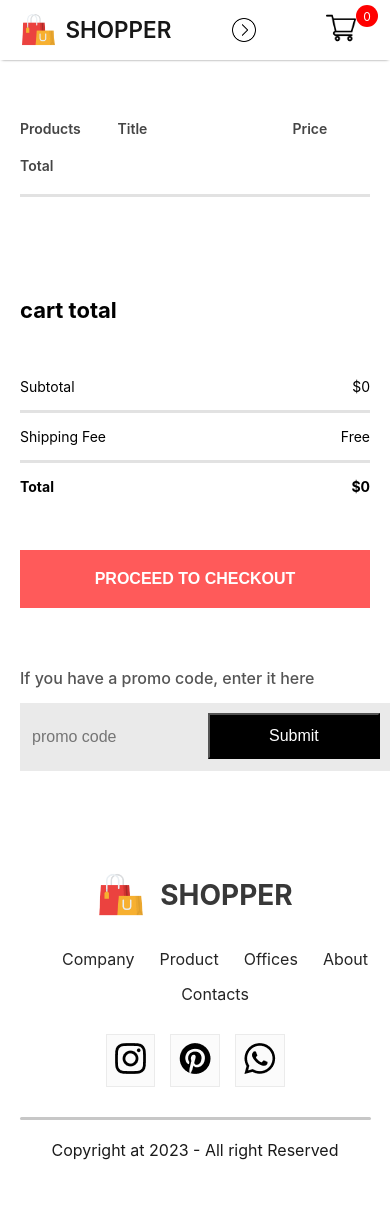
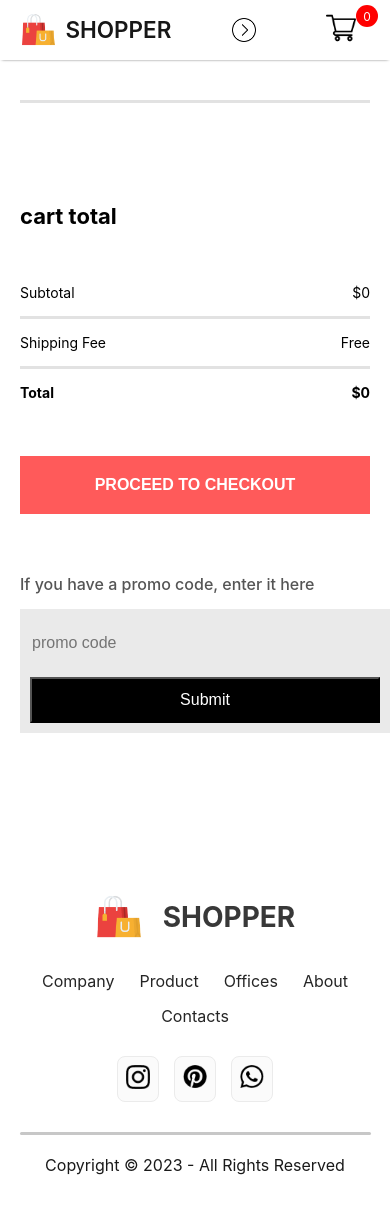
Before and after one commit to The-Vipi14/shopper, a React (Create React App) app in the folder frontend/: page /Cart in a window 390 px wide. Built offline with nearby package versions, Linux system fonts and the light colour scheme.

Commit message:
Responsive designing

```diff
--- a/frontend/src/Components/CartItems/CartItems.css
+++ b/frontend/src/Components/CartItems/CartItems.css
@@ -1,4 +1,4 @@
-.cart-item {
+/* .cart-item {
   margin: 100px 170px;
 }
 .cart-item hr {
@@ -92,10 +92,119 @@
     background: black;
     color:white;
     cursor: pointer;
+} */
+
+
+.cart-item {
+  margin: 100px 170px;
 }
 
+.cart-item hr {
+  height: 3px;
+  background: #e2e2e2;
+  border: 0;
+}
 
+.cart-item-format-main {
+  display: grid;
+  grid-template-columns: 0.5fr 2fr 1fr 1fr 1fr 1fr;
+  align-items: center;
+  gap: 75px;
+  padding: 20px 0px;
+  color: #454545;
+  font-size: 18px;
+  font-weight: 600;
+}
 
+.cart-item-format {
+  font-size: 17px;
+  font-weight: 500;
+}
+
+.cart-icon-product-icon {
+  height: 62px;
+}
+
+.cart-item-remove-icon {
+  width: 15px;
+  margin: 0px 40px;
+  cursor: pointer;
+}
+
+.cart-item-quantity {
+  width: 64px;
+  height: 50px;
+  border: 2px solid #ebebeb;
+  background: white;
+}
+
+.cart-item-down {
+  display: flex;
+  margin: 100px 0px;
+}
+
+.cart-item-total {
+  flex: 1;
+  display: flex;
+  flex-direction: column;
+  margin-right: 200px;
+  gap: 40px;
+}
+
+.cart-item-total-item {
+  display: flex;
+  justify-content: space-between;
+  padding: 15px 0px;
+}
+
+.cart-item-total button {
+  width: 262px;
+  height: 58px;
+  outline: none;
+  border: none;
+  background: #ff5a5a;
+  color: #fff;
+  font-size: 16px;
+  font-weight: 600;
+  cursor: pointer;
+}
+
+.cart-item-promocode {
+  flex: 1;
+  font-size: 16px;
+  font-weight: 500;
+}
+
+.cart-item-promocode p {
+  color: #555;
+}
+
+.cart-item-promo-box {
+  width: 504px;
+  margin-top: 15px;
+  padding-left: 20px;
+  background: #eaeaea;
+  height: 58px;
+  display: flex;
+}
+
+.cart-item-promo-box input {
+  border: none;
+  outline: none;
+  background: transparent;
+  font-size: 16px;
+  width: 330px;
+  height: 50px;
+}
+
+.cart-item-promo-box button {
+  width: 170px;
+  height: 58px;
+  font-size: 16px;
+  background: black;
+  color: white;
+  cursor: pointer;
+}
 
 @media (max-width: 1200px) {
   .cart-item {
@@ -128,7 +237,6 @@
     grid-template-columns: 0.5fr 2fr 1fr 1fr 1fr;
   }
 
-  .cart-item-format-main p:last-child,
   .cart-item-remove-icon {
     display: none;
   }
@@ -156,19 +264,40 @@
     margin: 40px 20px;
   }
 
+  .cart-item > .cart-item-format-main {
+    display: none;
+  }
+
+  .cart-item-format {
+    display: block;
+    border: 1px solid #e2e2e2;
+    border-radius: 8px;
+    padding: 16px;
+    margin-bottom: 20px;
+  }
+
   .cart-item-format-main {
-    grid-template-columns: 1fr 2fr 1fr 1fr;
+    display: grid;
+    grid-template-columns: 80px 1fr;
+    gap: 10px;
     font-size: 14px;
-    gap: 20px;
   }
 
   .cart-icon-product-icon {
-    height: 48px;
+    height: 60px;
+    grid-row: span 4;
   }
 
   .cart-item-quantity {
-    width: 52px;
-    height: 44px;
+    width: 50px;
+    height: 40px;
+  }
+
+  .cart-item-remove-icon {
+    display: block;
+    grid-column: span 2;
+    justify-self: end;
+    margin: 0;
   }
 
   .cart-item-total button {
@@ -176,9 +305,9 @@
   }
 
   .cart-item-promo-box {
+    flex-direction: column;
     height: auto;
     padding: 10px;
-    display: flex;
     gap: 10px;
   }
 
@@ -194,15 +323,6 @@
 }
 
 @media (max-width: 400px) {
-  .cart-item-format-main {
-    grid-template-columns: 1fr 2fr 1fr;
-  }
-
-  .cart-item-format-main p:nth-child(4),
-  .cart-item-quantity {
-    display: none;
-  }
-
   .cart-item-total h1 {
     font-size: 22px;
   }
--- a/frontend/src/Components/Footer.jsx/Footer.css
+++ b/frontend/src/Components/Footer.jsx/Footer.css
@@ -4,37 +4,67 @@
   justify-content: center;
   align-items: center;
   gap: 50px;
+  padding-top: 60px;
 }
+
 .footer-logo {
   display: flex;
   align-items: center;
   gap: 20px;
 }
+
+.footer-logo img {
+  width: 60px;
+}
+
 .footer-logo p {
   color: #383838;
   font-size: 46px;
   font-weight: 700;
 }
+
 .footer-links {
   display: flex;
   list-style: none;
   gap: 50px;
   color: #252525;
   font-size: 20px;
+  padding: 0;
 }
+
 .footer-links li {
   cursor: pointer;
+  transition: 0.3s;
 }
+
+.footer-links li:hover {
+  color: #ff4141;
+}
+
 .footer-social-icon {
   display: flex;
   gap: 20px;
 }
+
 .footer-icon-container {
   padding: 10px;
   padding-bottom: 6px;
   background: #fbfbfb;
   border: 1px solid #ebebeb;
+  border-radius: 8px;
+  cursor: pointer;
+  transition: 0.3s;
 }
+
+.footer-icon-container:hover {
+  transform: translateY(-2px);
+  background: #fff;
+}
+
+.footer-icon-container img {
+  width: 24px;
+}
+
 .footer-copyright {
   display: flex;
   flex-direction: column;
@@ -45,6 +75,7 @@
   color: #1a1a1a;
   font-size: 20px;
 }
+
 .footer-copyright hr {
   width: 80%;
   border: none;
@@ -52,7 +83,6 @@
   height: 3px;
   background: #c7c7c7;
 }
-
 
 @media (max-width: 1024px) {
   .footer-links {
@@ -75,10 +105,6 @@
     justify-content: center;
     gap: 20px 40px;
     text-align: center;
-  }
-
-  .footer-logo {
-    gap: 15px;
   }
 
   .footer-logo p {
--- a/frontend/src/Components/Footer.jsx/Footer.jsx
+++ b/frontend/src/Components/Footer.jsx/Footer.jsx
@@ -1,16 +1,18 @@
-import React from 'react'
-import './Footer.css'
-import footer_logo from '../Assets/logo_big.png'
-import instagram_icon from '../Assets/instagram_icon.png'
-import pintester_icon from '../Assets/pintester_icon.png'
-import whatsapp_icon from '../Assets/whatsapp_icon.png'
+import React from "react";
+import "./Footer.css";
+import footer_logo from "../Assets/logo_big.png";
+import instagram_icon from "../Assets/instagram_icon.png";
+import pintester_icon from "../Assets/pintester_icon.png";
+import whatsapp_icon from "../Assets/whatsapp_icon.png";
+
 const Footer = () => {
   return (
-    <div className='footer'>
+    <div className="footer">
       <div className="footer-logo">
-            <img src={footer_logo} alt="" />
+        <img src={footer_logo} alt="Shopper logo" />
         <p>SHOPPER</p>
       </div>
+
       <ul className="footer-links">
         <li>Company</li>
         <li>Product</li>
@@ -18,23 +20,25 @@ const Footer = () => {
         <li>About</li>
         <li>Contacts</li>
       </ul>
+
       <div className="footer-social-icon">
         <div className="footer-icon-container">
-                <img src={instagram_icon} alt="" />
+          <img src={instagram_icon} alt="Instagram" />
         </div>
         <div className="footer-icon-container">
-                <img src={pintester_icon} alt="" />
+          <img src={pintester_icon} alt="Pinterest" />
         </div>
         <div className="footer-icon-container">
-                <img src={whatsapp_icon} alt="" />
+          <img src={whatsapp_icon} alt="WhatsApp" />
         </div>
       </div>
+
       <div className="footer-copyright">
         <hr />
-            <p>Copyright at 2023 - All right Reserved</p>
+        <p>Copyright © 2023 - All Rights Reserved</p>
       </div>
     </div>
-  )
-}
+  );
+};
 
-export default Footer
+export default Footer;
--- a/frontend/src/Pages/CSS/ShopCategory.css
+++ b/frontend/src/Pages/CSS/ShopCategory.css
@@ -97,3 +97,8 @@
     font-size: 14px;
   }
 }
+@media (max-width: 600px) {
+  .category-products {
+    justify-items: center;
+  }
+}
```
Lines whose indentation alone changed are shown as unchanged.
